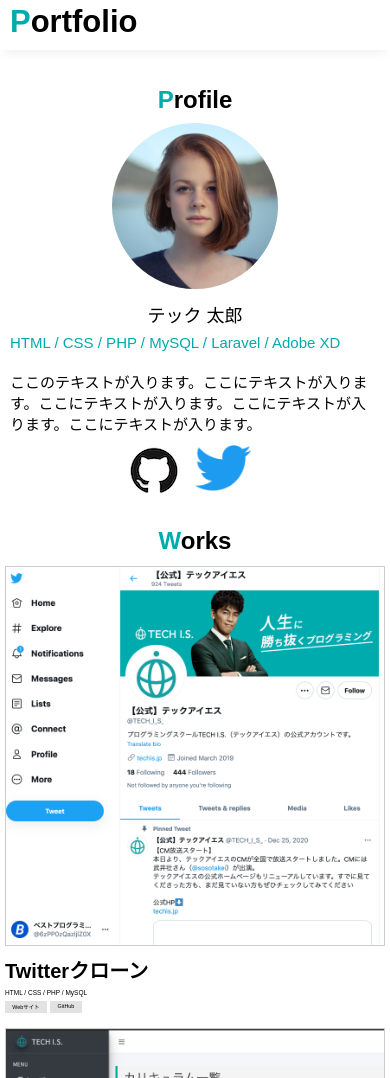
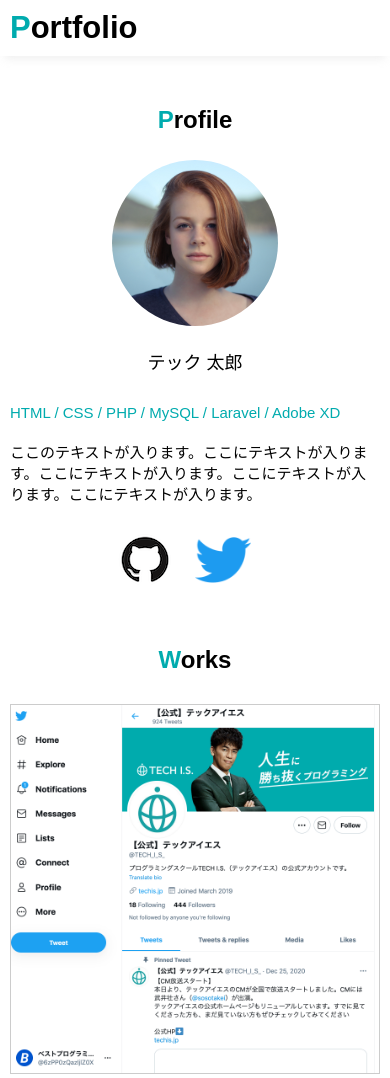
Before and after one commit to fffsky/portfolio_-beginner, a plain HTML site: page index.html in a window 390 px wide. Shown: the top 1078 px of the page. Drawn offline with Linux system fonts and the light colour scheme; some packages are replaced by stand-ins of ours.

Commit message:
サイズ修正

```diff
--- a/style.css
+++ b/style.css
@@ -1,15 +1,11 @@
 @charset "UTF-8";
 
 html {
-  font-size: 100%;
+  font-size: 62.5%;
 }
 body {
   font-family: "Noto Sans JP", sans-serif;
   margin: 0;
-  max-width: 100vw;
-}
-p {
-  font-size: 1.39vw;
 }
 a {
   color: #000;
@@ -28,28 +24,28 @@
 header
 -------------------------------------------*/
 .header {
-  text-align: start;
   box-shadow: 0px 10px 10px -5px rgb(204 204 204 / 30%);
-  padding: 0 1.85vw 0.92vw;
-  margin: 0.92vw 0;
+  padding: 0 20px 10px;
+  margin: 10px 0;
 }
 .header h1 {
-  font-size: 3.71vw;
+  font-size: 4rem;
+  font-weight: 700;
 }
-
 /*-------------------------------------------
 common
 -------------------------------------------*/
 .common-title {
-  font-size: 2.97vw;
-  margin: 2.46vw 0;
+  font-size: 3.2rem;
+  margin: 26px 0;
   text-align: center;
+  font-weight: 700;
 }
 span {
   color: #00abae;
 }
 .section-container {
-  margin: 9.29vw 0;
+  margin: 100px 0;
 }
 /*-------------------------------------------
 profile
@@ -58,101 +54,106 @@
   text-align: center;
 }
 .profile-content {
-  margin: 0 33.8vw;
-  max-width: 32.3vw;
+  max-width: 348px;
   margin: 0 auto;
 }
 .fv {
-  width: 15.4vw;
+  width: 166px;
 }
 .main-title {
-  font-size: 2.23vw;
-  margin: 1.85vw 0;
+  font-size: 2.4rem;
+  margin: 20px 0 30px;
 }
 .profile-language {
   text-align: start;
+  font-size: 1.5rem;
   margin-bottom: 20px;
 }
 .profile-txt {
   text-align: start;
+  font-size: 1.5rem;
 }
 .icon-list {
+  max-width: 247px;
   display: flex;
   justify-content: center;
-  margin: 2.78vw auto;
+  margin: 30px auto;
+  align-items: center;
 }
 .icon-list li {
   margin-right: 22px;
-}
-.icon-list li:first-child {
-  width: 5.11vw;
-  height: 4.83vw;
-}
-.icon-list li:last-child {
-  width: 5.2vw;
-  height: 4.27vw;
 }
 
 /*-------------------------------------------
 works
 -------------------------------------------*/
 .works {
-  margin-top: 7.43vw;
+  margin: 80px 0 0;
 }
 .work-list {
   display: flex;
   justify-content: space-between;
-  margin: 2.78vw auto;
-  max-width: 100vw;
+  margin: 30px auto;
+  max-width: 1076px;
+}
+.work-list li {
+  margin-right: 15px;
+  width: 100%;
+  display: block;
+}
+.work-list li:last-child {
+  margin-right: 0;
 }
 .work-list img {
   border: solid 1px #ccc;
-  width: 32.3vw;
+  width: 100%;
 }
 .works-title {
-  font-size: 2.23vw;
-  margin: 0.92vw 0;
+  font-size: 2.4rem;
+  margin: 10px 0;
+  font-weight: 700;
 }
 .works-language {
-  font-size: 1.67vw;
+  font-size: 1.8rem;
 }
 .link {
   display: flex;
-  margin-top: 1.39vw;
+  margin-top: 15px;
 }
 .link a {
   background-color: gray;
-  padding: 0.46vw 1.85vw;
-  margin-right: 0.92vw;
+  padding: 5px 20px;
+  margin-right: 10px;
   background-color: rgb(226, 226, 226);
-  font-size: 1.39vw;
+  font-size: 1.5rem;
 }
 /*-------------------------------------------
 footer
 -------------------------------------------*/
 footer p {
-  margin: 4.64vw 0 1.85vw;
+  margin: 50px 0 20px;
   text-align: center;
+  font-size: 1.5rem;
 }
 
 /*-------------------------------------------
 SP仕様
 -------------------------------------------*/
-@media screen and (max-width: 767px) {
-  /* common-----  --------------*/
+@media screen and (max-width: 766px) {
+  /* common---------------------*/
+  .section-container {
+    margin: 50px 0;
+  }
   .common-title {
-    font-size: 24px;
-  }
-  p {
-    font-size: 15px;
+    font-size: 2.4rem;
   }
   /* header ---------------------*/
   .header {
     padding: 0 10px 10px;
-    box-shadow: 0px 8px 8px -5px rgba(204, 204, 204, 0.3);
+    box-shadow: 0px 8px 8px -5px rgb(204 204 204 / 30%);
   }
   .header h1 {
-    font-size: 31px;
+    font-size: 3.1rem;
   }
   /* profile---------------------*/
   .profile {
@@ -166,13 +167,13 @@
     margin: 0;
   }
   .main-title {
-    font-size: 18px;
+    font-size: 1.8rem;
   }
   .icon-list img {
     max-width: 100%;
   }
-  .icon-list li {
-    margin-right: 3.25vw;
+  .profile-language {
+    font-size: 1.5rem;
   }
   .icon-list li:first-child {
     width: 55px;
@@ -184,20 +185,20 @@
   }
   /* works--------------------*/
   .works {
-    margin: 7.82vw 0 0;
-    padding: 0 1.3vw;
+    margin: 60px 0 0;
+    padding: 0 10px;
+  }
+  .works-language {
+    font-size: 1.4rem;
   }
   .work-list {
     flex-direction: column;
   }
-  .work-list img {
-    width: 100%;
-  }
   .work-list li {
-    margin-bottom: 3.91vw;
+    margin-bottom: 30px;
   }
   .work-list li h3 {
-    font-size: 20px;
+    font-size: 2rem;
     margin: 5px 0;
   }
 }
```
